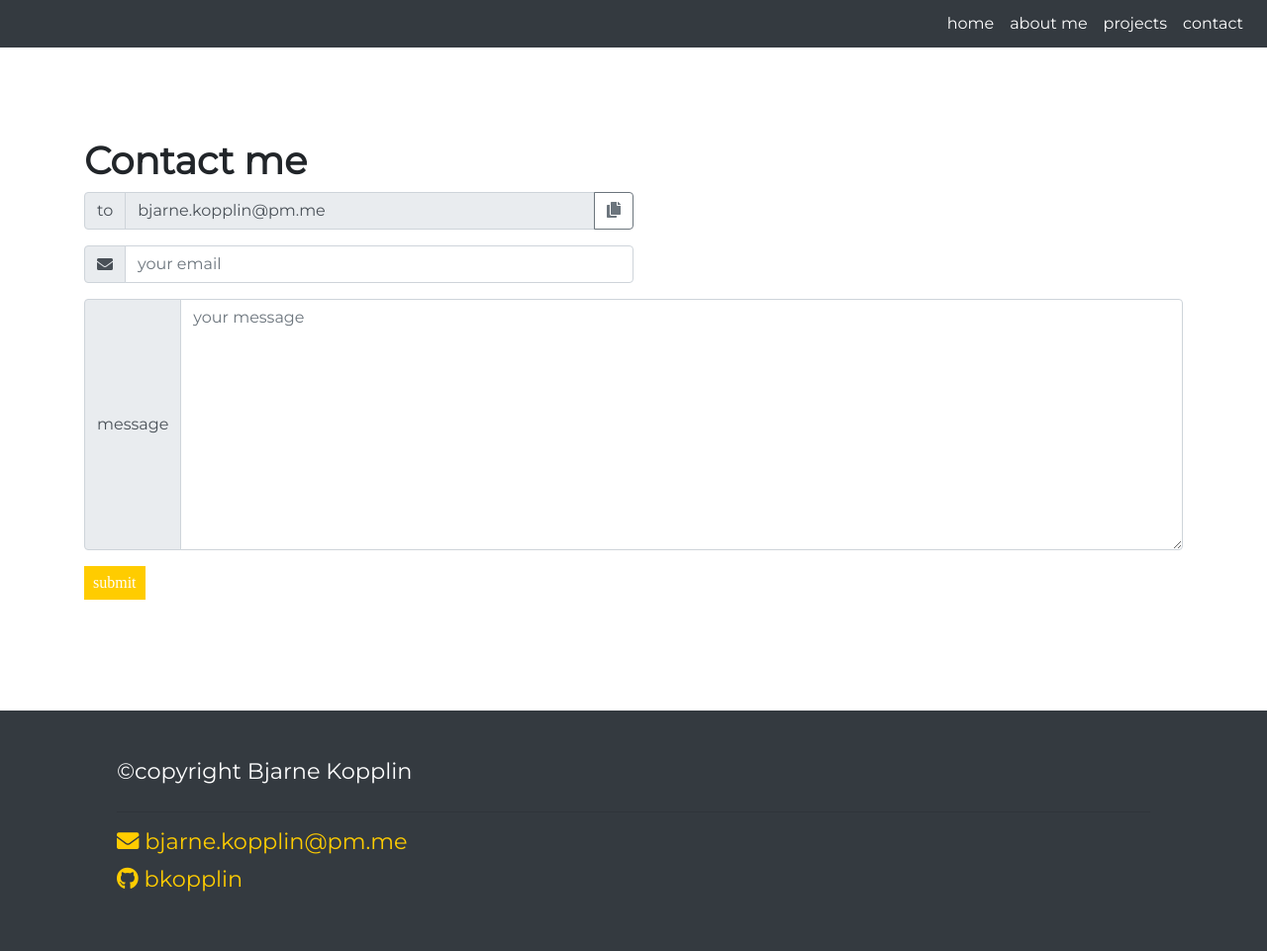
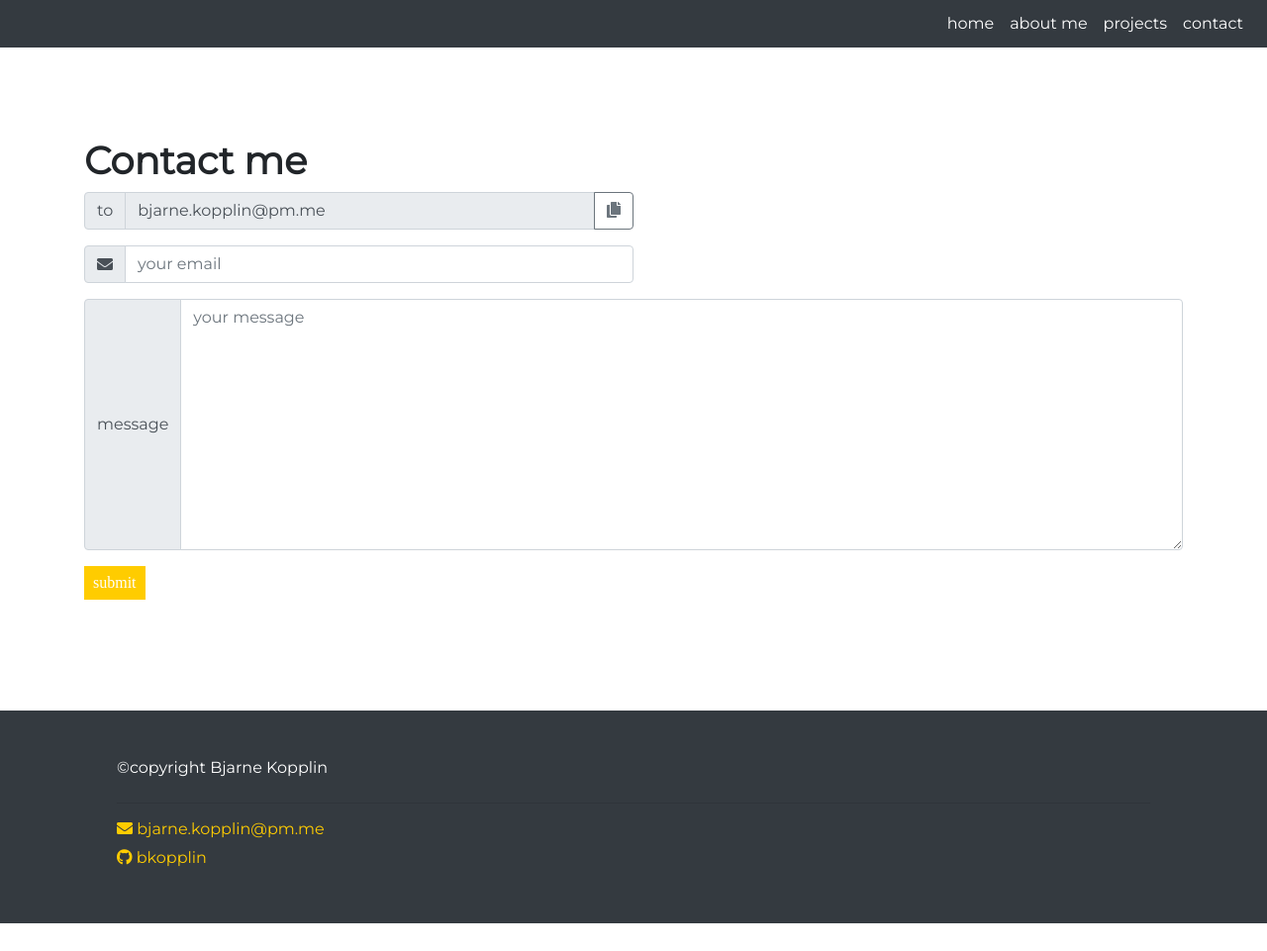
Before and after one commit to bkopplin/bkopplin.github.io, a Jekyll site: the page built from contact.html, in a window 1280 px wide. Shown: the whole page at 99% size. Built offline with Jekyll 4.4.1, drawn with Linux system fonts in a browser that asks for light colours; nearby versions of some CDN libraries; after the commit the page ends 933 px from its top, so only the background shows below that.

```diff
--- a/css/style.css
+++ b/css/style.css
@@ -163,8 +163,8 @@
   font-family: var(--font-text);
 }
 p {
-  font-size: 1.4em;
-  line-height: 1.2em;
+  font-size: 12pt;
+  line-height: 1.3em;
   padding-bottom: 0.5em;
   text-align: left;
 }
```
